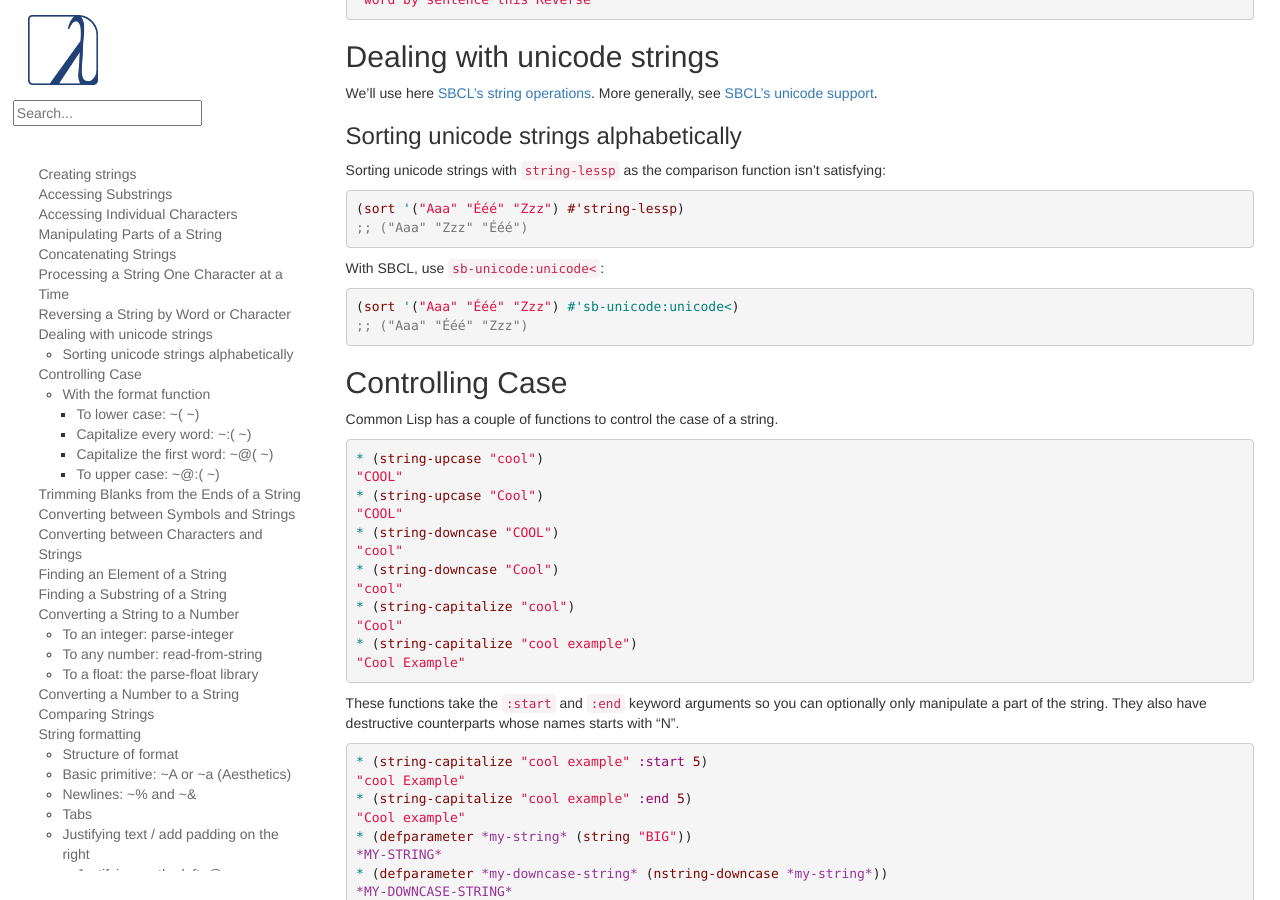
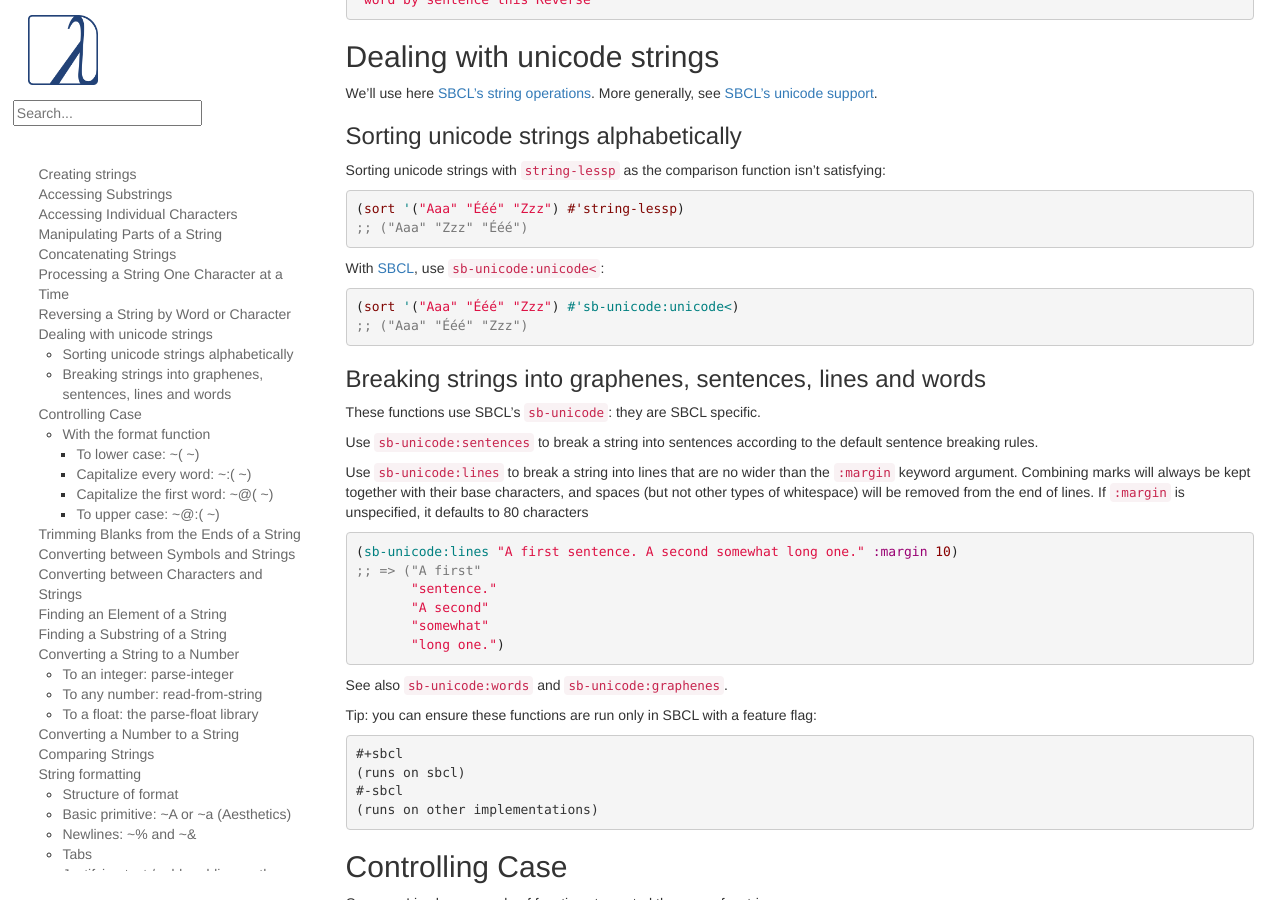
Before and after one commit to LispCookbook/cl-cookbook, a Jekyll site: the page built from strings.md, in a window 1280 px wide and 900 px high, scrolled down 6566 px. Built offline with Jekyll 4.4.1, drawn with Linux system fonts in a browser that asks for light colours.

Commit message:
strings: more about sb-unicode, break into sentences and lines with margin

```diff
--- a/strings.md
+++ b/strings.md
@@ -445,13 +445,40 @@ isn't satisfying:
 ;; ("Aaa" "Zzz" "Ééé")
 ~~~
 
-With SBCL, use `sb-unicode:unicode<`:
+With [SBCL](http://www.sbcl.org/manual/#String-operations), use `sb-unicode:unicode<`:
 
 ~~~lisp
 (sort '("Aaa" "Ééé" "Zzz") #'sb-unicode:unicode<)
 ;; ("Aaa" "Ééé" "Zzz")
 ~~~
 
+### Breaking strings into graphenes, sentences, lines and words
+
+These functions use SBCL's [`sb-unicode`](http://www.sbcl.org/manual/#String-operations): they are SBCL specific.
+
+Use `sb-unicode:sentences` to break a string into sentences according
+to the default sentence breaking rules.
+
+Use `sb-unicode:lines` to break a string into lines that are no wider
+than the `:margin` keyword argument. Combining marks will always be kept together with their base characters, and spaces (but not other types of whitespace) will be removed from the end of lines. If `:margin` is unspecified, it defaults to 80 characters
+
+~~~lisp
+(sb-unicode:lines "A first sentence. A second somewhat long one." :margin 10)
+;; => ("A first"
+       "sentence."
+       "A second"
+       "somewhat"
+       "long one.")
+~~~
+
+See also `sb-unicode:words` and `sb-unicode:graphenes`.
+
+Tip: you can ensure these functions are run only in SBCL with a feature flag:
+
+    #+sbcl
+    (runs on sbcl)
+    #-sbcl
+    (runs on other implementations)
 
 ## Controlling Case
 
```
